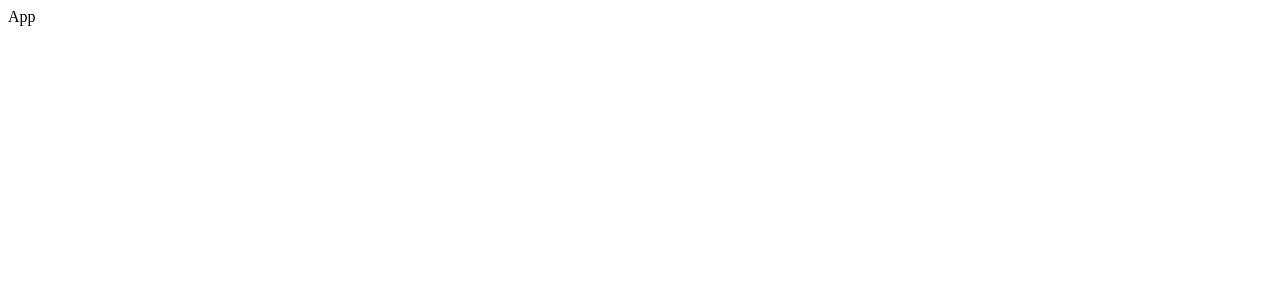
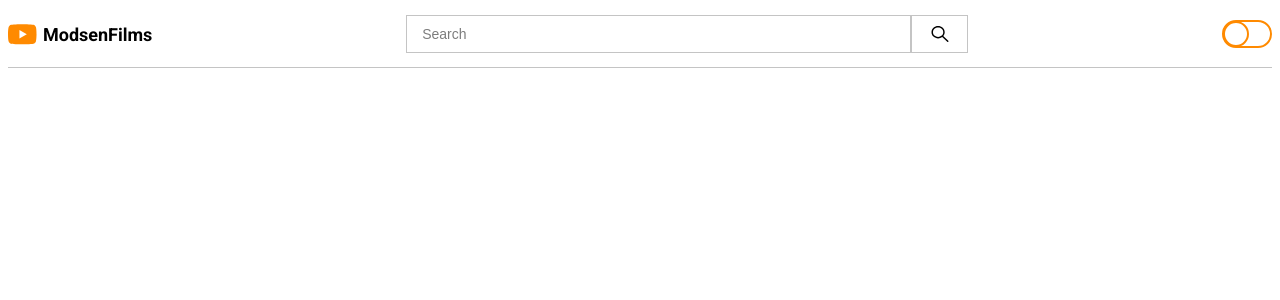
Before and after one commit to Bartimeu1/modsen-film, a React app: page / in a window 1280 px wide. Shown: the top 300 px of the page. Built offline with nearby package versions, Linux system fonts and the light colour scheme.

Commit message:
feat: added global and theme styles, header

```diff
--- a/src/App.tsx
+++ b/src/App.tsx
@@ -1,7 +1,19 @@
 import React from 'react';
+import { ThemeProvider } from 'styled-components';
+
+import theme from './constants/theme';
+import GlobalStyle, { Container } from './GlobalStyle';
+import Header from './components/Header/Header';
 
 function App() {
-  return <div>App</div>;
+  return (
+    <ThemeProvider theme={theme['light']}>
+      <GlobalStyle />
+      <Container>
+        <Header />
+      </Container>
+    </ThemeProvider>
+  );
 }
 
 export default App;
--- /dev/null
+++ b/src/GlobalStyle.ts
@@ -0,0 +1,47 @@
+import styled, { createGlobalStyle } from 'styled-components';
+
+const GlobalStyle = createGlobalStyle`
+  @import url('https://fonts.googleapis.com/css2?family=Roboto:wght@400;500;700&display=swap');
+
+  html {
+    box-sizing: border-box;
+    font-size: 16px;
+  }
+
+  *, *:before, *:after {
+    box-sizing: inherit;
+  }
+
+  body, h1, h2, h3, h4, h5, h6, p, ol, ul {
+    margin: 0;
+    padding: 0;
+    font-weight: normal;
+  }
+
+  ol, ul {
+    list-style: none;
+  }
+
+  img {
+    max-width: 100%;
+    height: auto;
+  }
+
+  body {
+    font-family: 'Roboto', sans-serif;
+  }
+
+  button {
+    background-color: inherit;
+    cursor: pointer;
+  }
+`;
+
+export const Container = styled.div`
+  width: 100%;
+  max-width: 1456px;
+  padding: 0 8px;
+  margin: 0 auto;
+`;
+
+export default GlobalStyle;
--- /dev/null
+++ b/src/components/Header/Header.tsx
@@ -0,0 +1,22 @@
+import React from 'react';
+
+import { StyledHeader, Logo, LogoText, ToggleButton } from './styled';
+import Icon from '../Icon/Icon';
+import SearchBar from '../SearchBar/SearchBar';
+
+import logoIcon from '../../assets/images/logo.svg';
+
+function Header() {
+  return (
+    <StyledHeader>
+      <Logo>
+        <Icon src={logoIcon} alt="logo" />
+        <LogoText>ModsenFilms</LogoText>
+      </Logo>
+      <SearchBar />
+      <ToggleButton type='checkbox' />
+    </StyledHeader>
+  );
+}
+
+export default Header;
--- /dev/null
+++ b/src/components/Header/styled.ts
@@ -0,0 +1,70 @@
+import styled from 'styled-components';
+
+export const StyledHeader = styled.header`
+  width: 100%;
+  display: flex;
+  align-items: center;
+  justify-content: space-between;
+  padding: 15px 0;
+  position: relative;
+  &::after {
+    background: ${(props) => props.theme.color.border};
+    position: absolute;
+    bottom: 0;
+    left: 0;
+    content: '';
+    width: 100%;
+    height: 1px;
+  }
+`;
+
+export const Logo = styled.div`
+  display: flex;
+  align-items: center;
+`;
+
+export const LogoText = styled.p`
+  font-size: ${(props) => props.theme.fontSize.lg};
+  color: ${(props) => props.theme.color.text};
+  font-weight: 700;
+  margin-left: 6px;
+`;
+
+export const ToggleButton = styled.input`
+  border: 2px solid ${(props) => props.theme.color.button};
+  background: ${(props) => props.theme.color.background};
+  appearance: none;
+  position: relative;
+  display: inline-block;
+  width: 50px;
+  height: 28px;
+  margin: 0;
+  vertical-align: top;
+  border-radius: 30px;
+  outline: none;
+  cursor: pointer;
+  transition: 0.3s;
+  &::after {
+    background: ${(props) => props.theme.color.background};
+    border: 2px solid ${(props) => props.theme.color.button};
+    content: '';
+    display: inline-block;
+    position: absolute;
+    left: -1px;
+    top: -1px;
+    width: 26px;
+    height: 26px;
+    border-radius: 50%;
+    transform: translateX(0);
+    transition: 0.3s;
+  }
+  &:checked::after {
+    transform: translateX(calc(100% - 4px));
+    background-color: #fff;
+    transition: 0.3s;
+  }
+  &:checked {
+    background: ${(props) => props.theme.color.button};
+    transition: 0.3s;
+  }
+`;
--- /dev/null
+++ b/src/components/Icon/Icon.tsx
@@ -0,0 +1,14 @@
+import React from 'react';
+
+interface IIconProps {
+  src: string;
+  alt?: string;
+}
+
+function Icon(props: IIconProps) {
+  const { src, alt } = props;
+
+  return <img src={src} alt={alt} />;
+}
+
+export default Icon;
--- /dev/null
+++ b/src/components/SearchBar/SearchBar.tsx
@@ -0,0 +1,19 @@
+import React from 'react';
+
+import { StyledSearchBar, SearchInput, SearchButton } from './styled';
+import Icon from '../Icon/Icon';
+
+import searchIcon from '../../assets/images/search.svg'
+
+function SearchBar() {
+  return (
+    <StyledSearchBar>
+      <SearchInput placeholder='Search' />
+      <SearchButton>
+        <Icon src={searchIcon} alt='earch'/>
+      </SearchButton>
+    </StyledSearchBar>
+  )
+}
+
+export default SearchBar;
--- /dev/null
+++ b/src/components/SearchBar/styled.ts
@@ -0,0 +1,41 @@
+import styled from "styled-components";
+
+export const StyledSearchBar = styled.div`
+  display: flex;
+  align-items: center;
+  height: 38px;
+`;
+
+export const SearchInput = styled.input`
+  width: 505px;
+  height: 100%;
+  padding-left: 15px;
+  border: 1px solid ${(props) => props.theme.color.border};
+  font-size: ${(props) => props.theme.fontSize.sm};
+  color: ${(props) => props.theme.color.text};
+  background: ${(props) => props.theme.color.background};
+  &::placeholder {
+    opacity: 51%;
+    font-size: ${(props) => props.theme.fontSize.sm};
+    color: ${(props) => props.theme.color.text};
+  }
+`;
+
+export const SearchButton = styled.button`
+  width: 57px;
+  height: 100%;
+  display: flex;
+  align-items: center;
+  justify-content: center;
+  border: 1px solid ${(props) => props.theme.color.border};
+  background: ${(props) => props.theme.color.background};
+  & img {
+    transition: 0.3s;
+  }
+  &:hover {
+    & img {
+      transform: translate(0, -3px);
+      transition: 0.3s;
+    }
+  }
+`;
--- /dev/null
+++ b/src/constants/theme.ts
@@ -0,0 +1,42 @@
+const lightTheme = {
+  border: "#C4C4C4",
+  text: "#000",
+  background: "#fff",
+  button: "#FF8A00"
+};
+
+const darktheme = {
+  border: "#e0e0e0",
+  text: "#fff",
+  background: "#212121",
+  button: "#FF8A00"
+};
+
+const defaultTheme = {
+  fontSize: {
+    sm: "14px",
+    md: "16px",
+    lg: "18px",
+    xl: "20px",
+    xxl: "22px",
+    xxxl: "24px"
+  },
+  borderRadius: {
+    small: "5px",
+    medium: "15px",
+    circle: "50%",
+  },
+};
+
+const theme = {
+  dark: {
+    color: darktheme,
+    ...defaultTheme,
+  },
+  light: {
+    color: lightTheme,
+    ...defaultTheme,
+  },
+};
+
+export default theme;
```
Also changed, not shown: src/assets/images/logo.svg (added), src/assets/images/search.svg (added), src/index.html (deleted).
